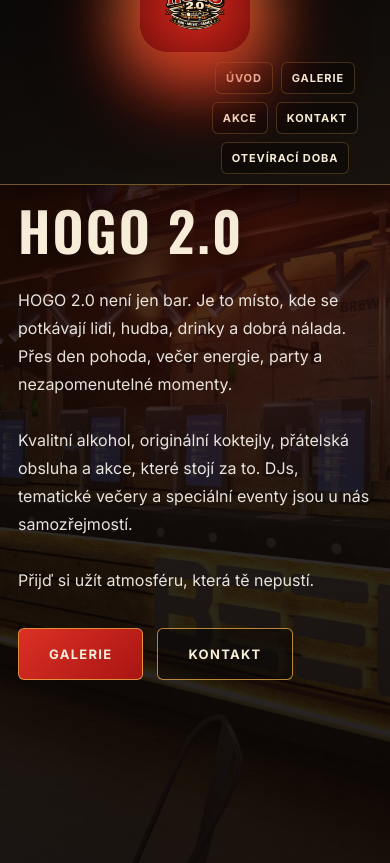
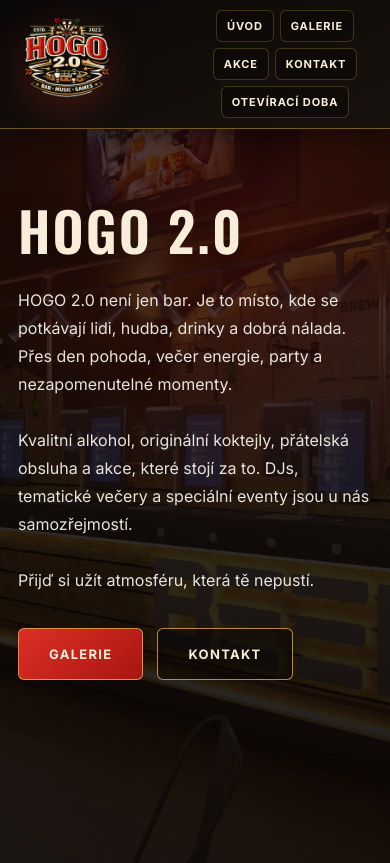
Before and after one commit to st4kknemuzesznat-bot/hogo-web, a Flask app: page / in a window 390 px wide. Shown: the top 863 px of the page. Run offline with Flask 3, Linux system fonts and the light colour scheme; data that the repository does not hold is empty.

Commit message:
Fix mobile logo clean left aligned

```diff
--- a/app/static/css/style.css
+++ b/app/static/css/style.css
@@ -662,42 +662,33 @@
 }
 @media (max-width: 760px) {
 
-  /* NAVBAR */
   .nav {
-    min-height: 70px;
-    padding: 14px 14px 10px;
-    justify-content: center;
-    box-shadow: 0 8px 24px rgba(0,0,0,0.5);
+    min-height: 60px;
+    padding: 10px 14px;
+    justify-content: flex-end;
+    box-shadow: 0 8px 20px rgba(0,0,0,0.4);
   }
 
-  /* FLOATING LOGO */
+  /* LOGO vlevo jako na desktopu */
   .logo-in-nav {
     position: absolute;
-    top: -42px;              /* vysunutí nad lištu */
-    left: 50%;
-    transform: translateX(-50%);
-    z-index: 3000;
+    left: 12px;
+    top: 6px;
+    transform: none;
   }
 
+  /* odstraníme button styl */
   .brand-logo-btn {
-    width: 110px;
-    padding: 10px 18px;
-    border-radius: 28px;
-
-    background: radial-gradient(circle at center,
-        rgba(214,40,30,1),
-        rgba(120,15,10,1));
-
-    box-shadow:
-      0 25px 70px rgba(214,40,30,0.9),
-      0 0 70px rgba(242,180,75,0.9),
-      0 0 110px rgba(214,40,30,0.6);
-
-    transition: 0.4s ease;
+    width: 110px;      /* zmenšené logo */
+    padding: 0;
+    background: transparent;
+    border-radius: 0;
+    box-shadow: none;
   }
 
   .brand-logo-btn:hover {
-    transform: translateX(-50%) scale(1.08);
+    transform: none;
+    box-shadow: none;
   }
 
   .brand-logo {
@@ -706,10 +697,10 @@
     object-fit: contain;
   }
 
-  /* NAV LINKS */
+  /* navigace */
   .nav-links {
-    margin-top: 48px;   /* odsazení pod logo */
-    gap: 8px;
+    margin-top: 0;
+    gap: 6px;
   }
 
   .nav-links a {
@@ -717,30 +708,18 @@
     padding: 8px 10px;
   }
 
-  /* OSTATNÍ MOBILNÍ ÚPRAVY */
+  /* ostatní mobilní úpravy */
   .hero-inner {
     padding: 104px 18px;
-  }
-
-  .hero-description {
-    font-size: 16px;
-    line-height: 1.75;
   }
 
   .section {
     padding: 90px 18px;
   }
 
-  .gallery-arrow {
-    width: 46px;
-    height: 46px;
-    font-size: 22px;
-  }
-
   .footer-inner {
     padding: 26px 18px;
   }
-
 }
 
   .hero {
```
